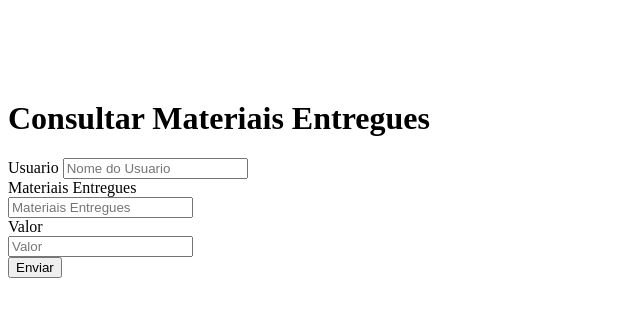
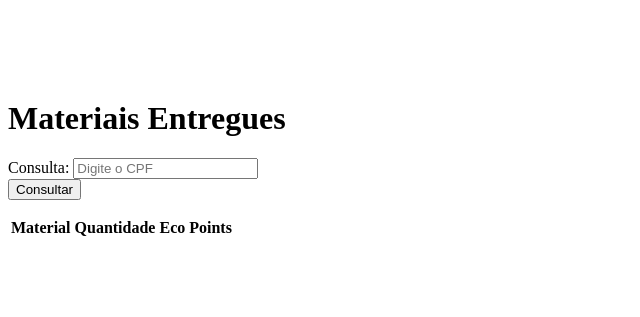
Before and after one commit to AugustoCMR/projeto-eco, a PHP site: page /views/user/consulta_materiais_entregues.php in a window 1280 px wide. Shown: the top 317 px of the page, without its empty margins (0-640 px from the left). Run offline with PHP 8.4, Linux system fonts and the light colour scheme; lists and menus that the app fills with data are empty.

Commit message:
Finalizando consulta materiais entegues e começando consulta do extrato

```diff
--- a/Application/views/user/consulta_materiais_entregues.php
+++ b/Application/views/user/consulta_materiais_entregues.php
@@ -2,40 +2,45 @@
   <div class="container">
     <div class="row">
       <div class="col-8 offset-2" style="margin-top:100px">
-        <h1 class="display-4 text-center text-primary font-weight-bold mt-5 titulo">Consultar Materiais Entregues</h1>
+        <h1 class="display-5 text-center text-primary font-weight-bold mt-5 titulo">Materiais Entregues</h1>
 
-
-
-        <form method="POST" action="../material/register_material_success" class="mt-5">
+        <form method="POST" action="../user/consultar_materiais_entregues" class="mt-5">
 
             <div class="mb-3">
-                <label class="font-weight-bold" style="">Usuario</label>
-                <input type="text" style="" name="name"
-                value="<?= isset($data['name']) ? $data['name'] : '' ?>" class="form-control" placeholder="Nome do Usuario">
+                <label class="font-weight-bold">Consulta:</label>
+                <input type="text" name="cpf"
+                value="<?= isset($data['cpf']) ? $data['cpf'] : '' ?>" class="form-control" placeholder="Digite o CPF">
             </div>
 
-            <label class="font-weight-bold" style="">Materiais Entregues</label>
             <div class="mb-3">
-            <input type="text" style="" name="unidade_medida"
-            value="<?= isset($data['unidade_medida']) ? $data['unidade_medida'] : '' ?>" class="form-control" placeholder="Materiais Entregues">
-            </div>
-
-
-
-
-            <label class="font-weight-bold" style="">Valor</label>
-            <div class="mb-3">
-            <input type="text" style="" name="tipo_residuo_id"
-            value="<?= isset($data['tipo_residuo_id']) ? $data['tipo_residuo_id'] : '' ?>" class="form-control" placeholder="Valor">
-            </div>
-
-
-            <div class="mb-3">
-                <button type="submit" class= "btn btn-primary font-weight-bold" name="dados-categoria"  value="cadastrar-categoria">Enviar</button>
+                <button type="submit" class="btn btn-primary font-weight-bold" name="submit_consultar"  value="cadastrar-categoria">Consultar</button>
         </div>
 
+        </form>
 
-        </form>
+        <table class="table">
+          <thead>
+            <tr>
+              <th scope="col">Material</th>
+              <th id = "eco_valor_titulo" scope="col">Quantidade</th>
+              <th id = "real_valor_titulo" scope="col">Eco Points</th>
+            </tr>
+          </thead>
+          <tbody>
+            <?php
+            if(!empty($data['query']))
+            {
+              foreach ($data['query'] as $materiais) { ?>
+                <tr>
+                  <td><?= $materiais['name'] ?></td>
+                  <td><?= $materiais['quantidade'] ?></td>
+                  <td> € <?= $materiais['eco_valor'] ?></td>
+                </tr>
+           <?php } ?>
+
+            <?php } ?>
+          </tbody>
+        </table>
 
       </div>
     </div>
```
Also changed, not shown: Application/controllers/User.php (+15 -0 lines), Application/models/Users.php (+17 -0 lines), Application/views/user/extrato.php (+45 -10 lines).
